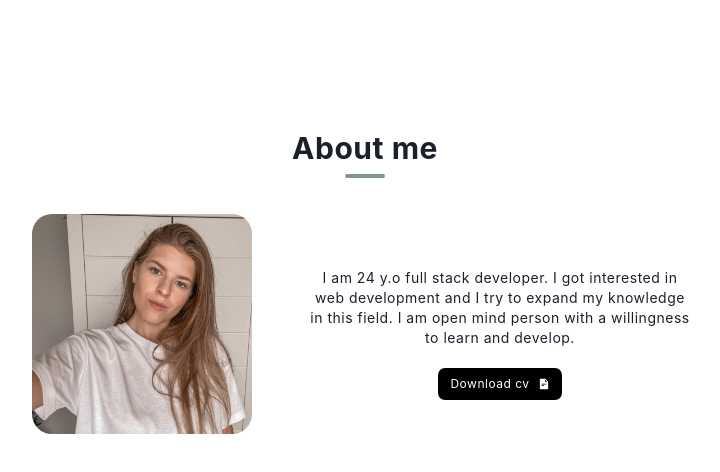
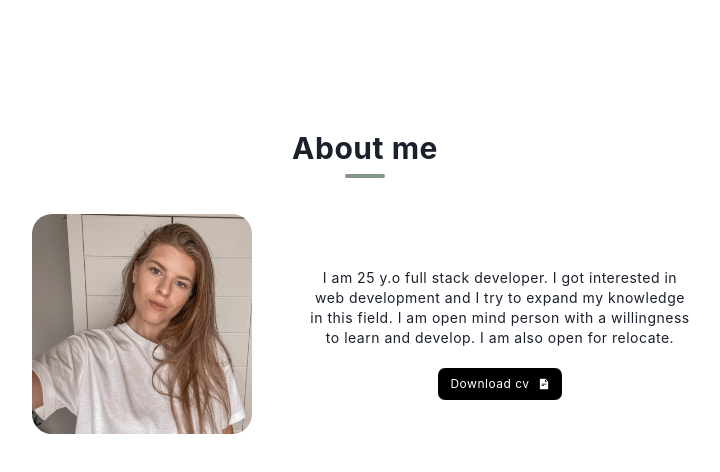
Before and after one commit to klubinskak/my-portfolio-next-js, a Next.js app: page /components/About/About in a window 1280 px wide. Shown: the top 472 px of the page, without its empty margins (275-995 px from the left). Built offline with nearby package versions, Linux system fonts and the light colour scheme; what tailwindcss-debug-screens would draw is missing.

Commit message:
about me changes

```diff
--- a/src/pages/components/About/About.tsx
+++ b/src/pages/components/About/About.tsx
@@ -45,9 +45,9 @@ function About() {
           <div className="flex-col p-2">
             <p className="w-[380px] py-5 text-sm text-center">
               {" "}
-              I am 24 y.o full stack developer. I got interested in web
+              I am 25 y.o full stack developer. I got interested in web
               development and I try to expand my knowledge in this field. I am
-              open mind person with a willingness to learn and develop.
+              open mind person with a willingness to learn and develop. I am also open for relocate.
             </p>
             <div className="flex items-center justify-center">
               <Link
```
Also changed, not shown: src/assets/technology/PhpMyAdmin_logo.svg.png (added).
